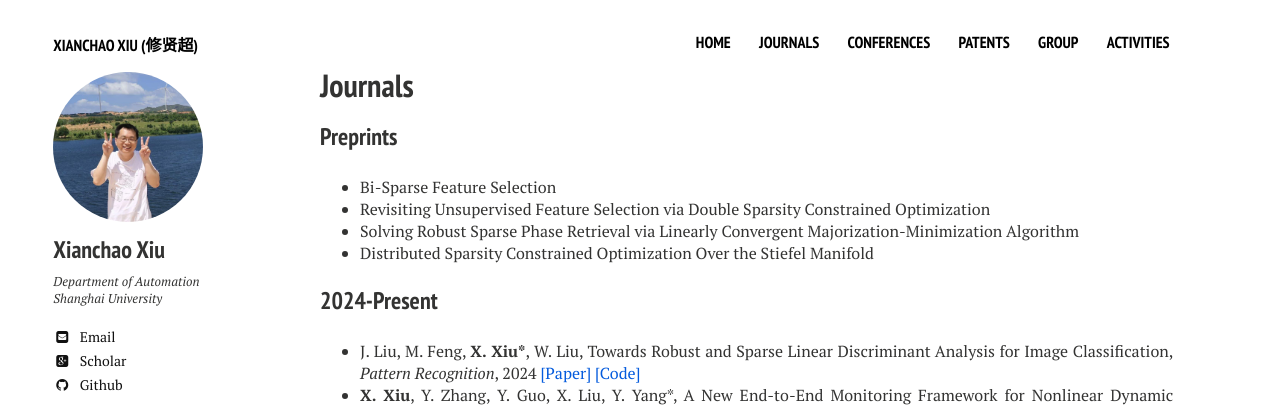
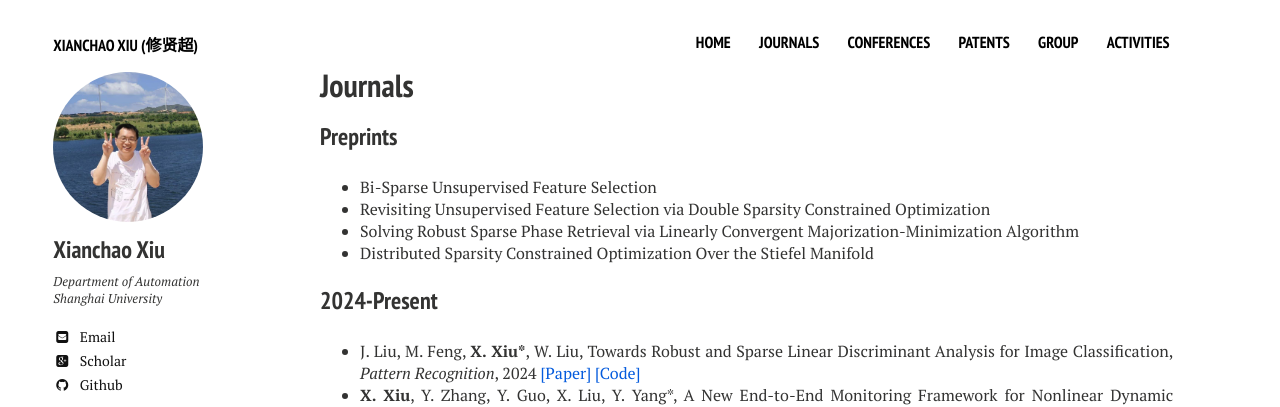
Before and after one commit to xianchaoxiu/xianchaoxiu.github.io, a Jekyll site: the page built from journals/index.md, in a window 1280 px wide. Shown: the top 407 px of the page. Built offline with Jekyll 4.4.1, drawn with Linux system fonts in a browser that asks for light colours; nearby versions of some CDN libraries.

Commit message:
Update index.md

```diff
--- a/journals/index.md
+++ b/journals/index.md
@@ -8,7 +8,7 @@ share: false
 ---
 
 ### Preprints
-* Bi-Sparse Feature Selection <br>
+* Bi-Sparse Unsupervised Feature Selection <br>
 * Revisiting Unsupervised Feature Selection via Double Sparsity Constrained Optimization <br>
 * Solving Robust Sparse Phase Retrieval via Linearly Convergent Majorization-Minimization Algorithm <br>
 * Distributed Sparsity Constrained Optimization Over the Stiefel Manifold	<br>
```
